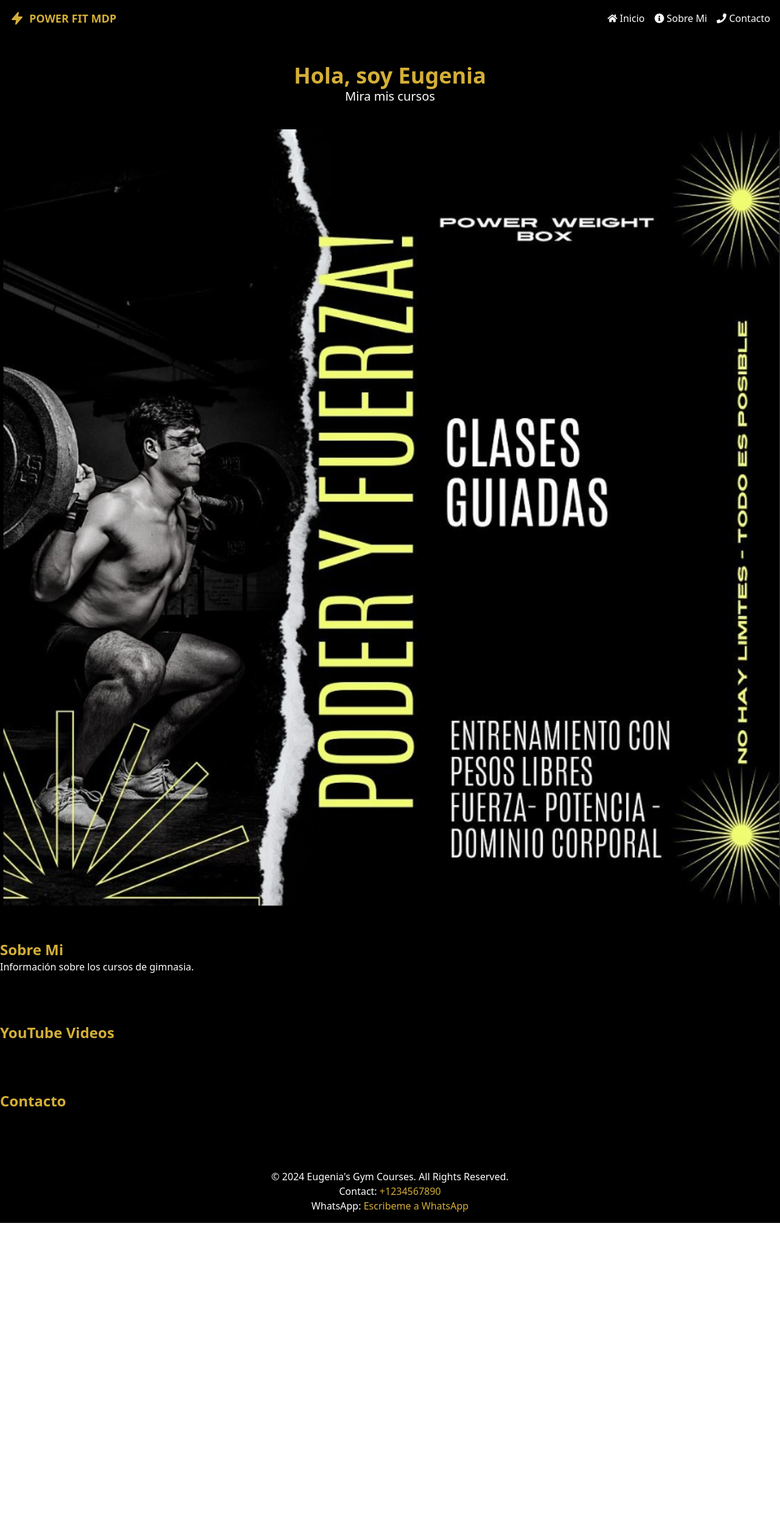
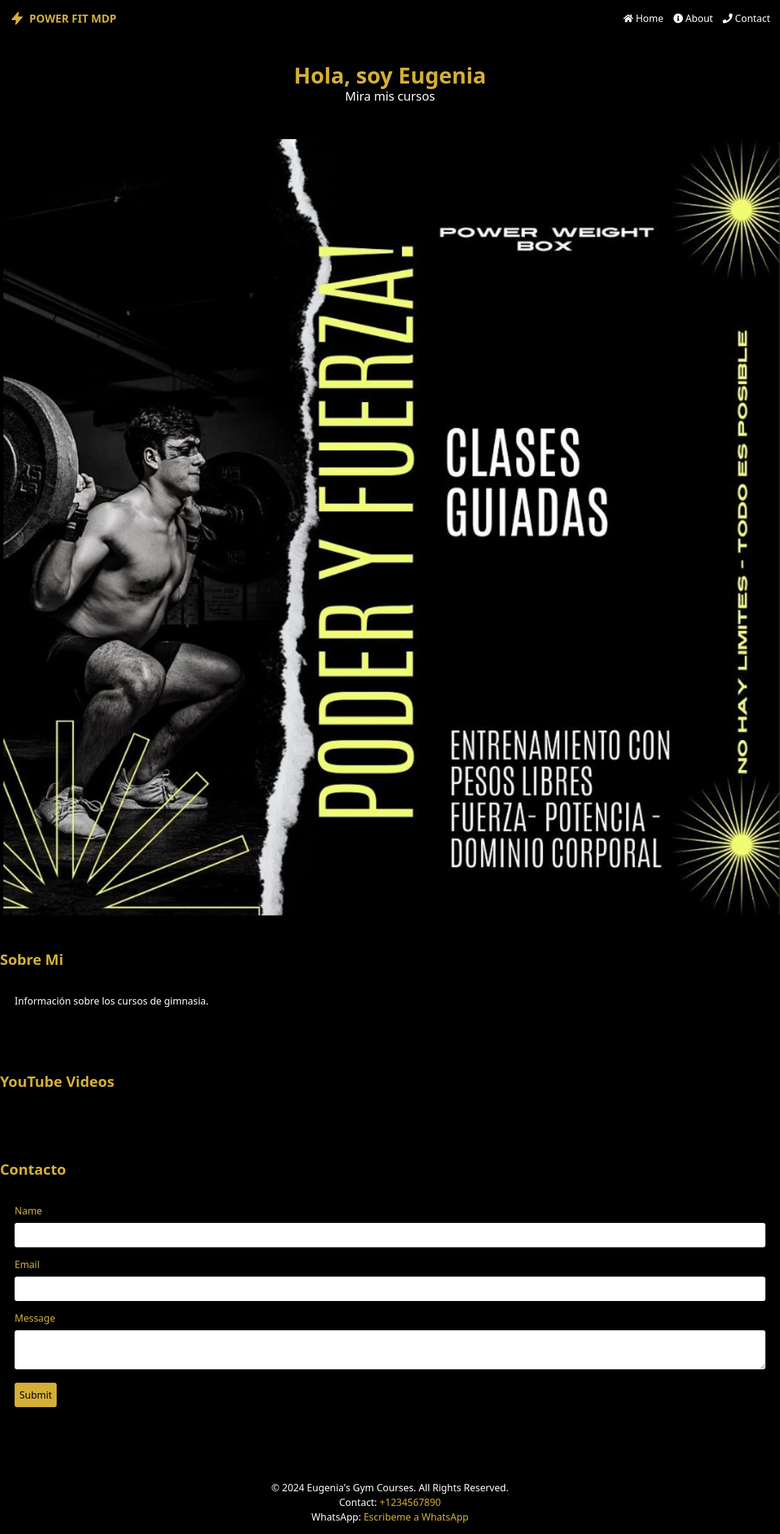
Before and after one commit to Lazaro995/euge-web, a React (Vite) app: page / in a window 1280 px wide. Shown: the whole page at 61% size. Before the commit the page ends 2005 px from the top, so only its background shows below. Built offline with nearby package versions, Linux system fonts and the light colour scheme.

Commit message:
Se agrega contactForm con Formik y validacion yup

```diff
--- a/package.json
+++ b/package.json
@@ -10,12 +10,14 @@
     "preview": "vite preview"
   },
   "dependencies": {
+    "formik": "^2.4.6",
     "framer-motion": "^11.2.14",
     "react": "^18.3.1",
     "react-dom": "^18.3.1",
     "react-icons": "^5.2.1",
     "react-youtube": "^10.1.0",
-    "swiper": "^11.1.4"
+    "swiper": "^11.1.4",
+    "yup": "^1.4.0"
   },
   "devDependencies": {
     "@types/react": "^18.3.3",
--- a/src/App.tsx
+++ b/src/App.tsx
@@ -1,9 +1,10 @@
 import React from 'react';
-import Navbar from './components/Navbar';
 import Carousel from './components/Carousel';
 import Footer from './components/Footer';
 import YouTubePlayer from './components/YoutubePlayer';
 import { getYouTubeId } from './utils';
+import Navbar from './components/NavBar';
+import ContactForm from './components/ContactForm';
 const App: React.FC = () => {
 
   const youtubeLinks = [
@@ -22,17 +23,20 @@ const videoIds = youtubeLinks.map(link => getYouTubeId(link)).filter(id => id !=
           <h1 className="text-4xl text-highlight font-bold">Hola, soy Eugenia</h1>
           <p className="text-xl">Mira mis cursos</p>
         </header>
+        <div className='container mx-auto'>
+
           <Carousel />
+        </div>
       </section>
       <section id="about" className="py-10">
         <div className="container mx-auto">
-          <h2 className="text-2xl font-bold text-highlight">Sobre Mi</h2>
-          <p>Información sobre los cursos de gimnasia.</p>
+          <h2 className="text-2xl font-bold text-highlight mb-4">Sobre Mi</h2>
+          <p className='bg-secondary bg-opacity-75 p-6 rounded-lg shadow-lg'>Información sobre los cursos de gimnasia.</p>
         </div>
       </section>
       <section id="youtube" className="py-10">
         <div className="container mx-auto">
-          <h2 className="text-2xl font-bold text-highlight">YouTube Videos</h2>
+          <h2 className="text-2xl font-bold text-highlight mb-4">YouTube Videos</h2>
           <div className="grid grid-cols-1 md:grid-cols-2 lg:grid-cols-3 gap-4">
             {videoIds.map((link, index) => (
               <YouTubePlayer key={index} videoId={link} />
@@ -42,7 +46,8 @@ const videoIds = youtubeLinks.map(link => getYouTubeId(link)).filter(id => id !=
       </section>
       <section id="contact" className="py-10">
         <div className="container mx-auto">
-          <h2 className="text-2xl font-bold text-highlight">Contacto</h2>
+          <h2 className="text-2xl font-bold text-highlight mb-4">Contacto</h2>
+          <ContactForm/>
         </div>
       </section>
       <Footer />
--- a/src/components/Carousel.tsx
+++ b/src/components/Carousel.tsx
@@ -4,10 +4,10 @@ import 'swiper/css';
 
 const Carousel: React.FC = () => {
   return (
-    <Swiper spaceBetween={50} slidesPerView={1} loop={true}>
-      <SwiperSlide><img src="imagen1.jpeg" alt="Slide 1" className="w-full h-full object-cover" /></SwiperSlide>
-      <SwiperSlide><img src="imagen2.jpeg" alt="Slide 2" className="w-full h-full object-cover" /></SwiperSlide>
-      <SwiperSlide><img src="imagen3.jpeg" alt="Slide 3" className="w-full h-full object-cover" /></SwiperSlide>
+    <Swiper spaceBetween={50} slidesPerView={1} loop={true} className='mt-4'>
+      <SwiperSlide><img src="imagen1.jpeg" alt="Slide 1" className="w-full h-full object-cover rounded-lg shadow-lg" /></SwiperSlide>
+      <SwiperSlide><img src="imagen2.jpeg" alt="Slide 2" className="w-full h-full object-cover rounded-lg shadow-lg" /></SwiperSlide>
+      <SwiperSlide><img src="imagen3.jpeg" alt="Slide 3" className="w-full h-full object-cover rounded-lg shadow-lg" /></SwiperSlide>
     </Swiper>
   );
 };
--- /dev/null
+++ b/src/components/ContactForm.tsx
@@ -0,0 +1,49 @@
+import React from 'react';
+import { Formik, Field, Form, ErrorMessage } from 'formik';
+import * as Yup from 'yup';
+
+const ContactForm: React.FC = () => {
+    return (
+        <Formik
+            initialValues={{ name: '', email: '', message: '' }}
+            validationSchema={Yup.object({
+                name: Yup.string()
+                    .max(50, 'Must be 50 characters or less')
+                    .required('Required'),
+                email: Yup.string()
+                    .email('Invalid email address')
+                    .required('Required'),
+                message: Yup.string()
+                    .max(500, 'Must be 500 characters or less')
+                    .required('Required')
+            })}
+            onSubmit={(values, { setSubmitting }) => {
+                setTimeout(() => {
+                    console.log(JSON.stringify(values, null, 2));
+                    setSubmitting(false);
+                }, 400);
+            }}
+        >
+            <Form className="bg-secondary bg-opacity-75 p-6 rounded-lg shadow-lg">
+                <div className="mb-4">
+                    <label htmlFor="name" className="block text-highlight mb-2">Name</label>
+                    <Field name="name" type="text" className="w-full p-2 rounded bg-white text-secondary" />
+                    <ErrorMessage name="name" component="div" className="text-red-500 mt-1" />
+                </div>
+                <div className="mb-4">
+                    <label htmlFor="email" className="block text-highlight mb-2">Email</label>
+                    <Field name="email" type="email" className="w-full p-2 rounded bg-white text-secondary" />
+                    <ErrorMessage name="email" component="div" className="text-red-500 mt-1" />
+                </div>
+                <div className="mb-4">
+                    <label htmlFor="message" className="block text-highlight mb-2">Message</label>
+                    <Field name="message" as="textarea" className="w-full p-2 rounded bg-white text-secondary" />
+                    <ErrorMessage name="message" component="div" className="text-red-500 mt-1" />
+                </div>
+                <button type="submit" className="bg-primary text-secondary p-2 rounded hover:bg-highlight transition duration-200">Submit</button>
+            </Form>
+        </Formik>
+    );
+};
+
+export default ContactForm;
--- a/src/components/NavBar.tsx
+++ b/src/components/NavBar.tsx
@@ -3,20 +3,18 @@ import { FaHome, FaInfoCircle, FaPhone } from 'react-icons/fa';
 
 const Navbar: React.FC = () => {
     return (
-        <nav className="bg-secondary text-white p-4 fixed w-full z-10">
-
-
+        <nav className="bg-secondary bg-opacity-75 text-white p-4 fixed w-full z-10 shadow-md">
             <div className="container mx-auto flex justify-between items-center">
                 <div className="flex items-center space-x-2 text-lg font-bold text-highlight">
                     <svg xmlns="http://www.w3.org/2000/svg" viewBox="0 0 16 16" fill="currentColor" className="w-6 h-6">
                         <path fillRule="evenodd" d="M9.58 1.077a.75.75 0 0 1 .405.82L9.165 6h4.085a.75.75 0 0 1 .567 1.241l-6.5 7.5a.75.75 0 0 1-1.302-.638L6.835 10H2.75a.75.75 0 0 1-.567-1.241l6.5-7.5a.75.75 0 0 1 .897-.182Z" clipRule="evenodd" />
                     </svg>
-                    <span>POWER FIT MDP</span>
+                    <span className='uppercase'>power fit mdp</span>
                 </div>
                 <div className="flex space-x-4">
-                    <a href="#home" className="flex items-center space-x-1"><FaHome /><span>Inicio</span></a>
-                    <a href="#about" className="flex items-center space-x-1"><FaInfoCircle /><span>Sobre Mi</span></a>
-                    <a href="#contact" className="flex items-center space-x-1"><FaPhone /><span>Contacto</span></a>
+                    <a href="#home" className="flex items-center space-x-1 hover:text-highlight transition duration-200"><FaHome /><span>Home</span></a>
+                    <a href="#about" className="flex items-center space-x-1 hover:text-highlight transition duration-200"><FaInfoCircle /><span>About</span></a>
+                    <a href="#contact" className="flex items-center space-x-1 hover:text-highlight transition duration-200"><FaPhone /><span>Contact</span></a>
                 </div>
             </div>
         </nav>
--- a/src/components/YoutubePlayer.tsx
+++ b/src/components/YoutubePlayer.tsx
@@ -10,7 +10,11 @@ const YouTubePlayer: React.FC<{ videoId: string }> = ({ videoId }) => {
     },
   };
 
-  return <YouTube videoId={videoId} opts={opts} />;
+  return (
+    <div className="shadow-lg rounded-lg overflow-hidden mb-4">
+      <YouTube videoId={videoId} opts={opts} />
+    </div>
+  );
 };
 
 export default YouTubePlayer;
```
Also changed, not shown: 1 other file (tests, documents, lock files or other folders). Lines whose indentation alone changed are shown as unchanged.
